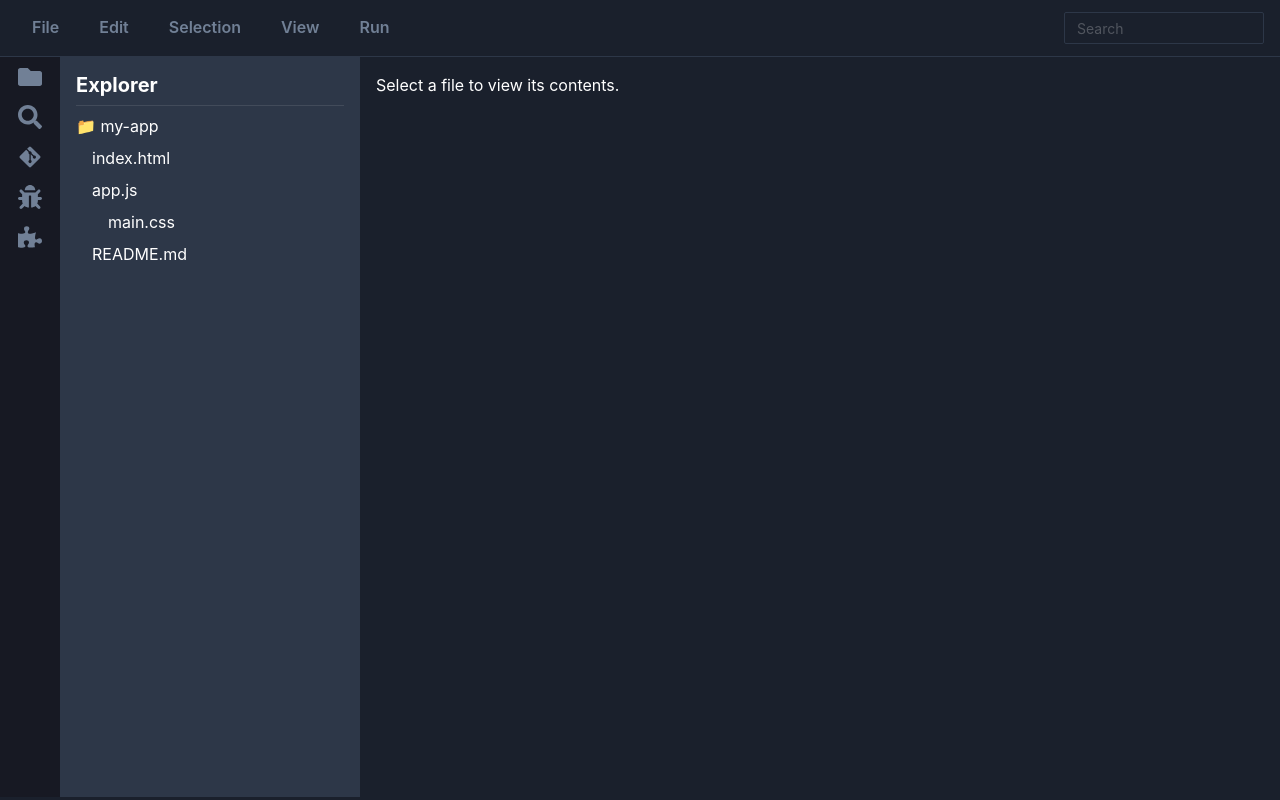
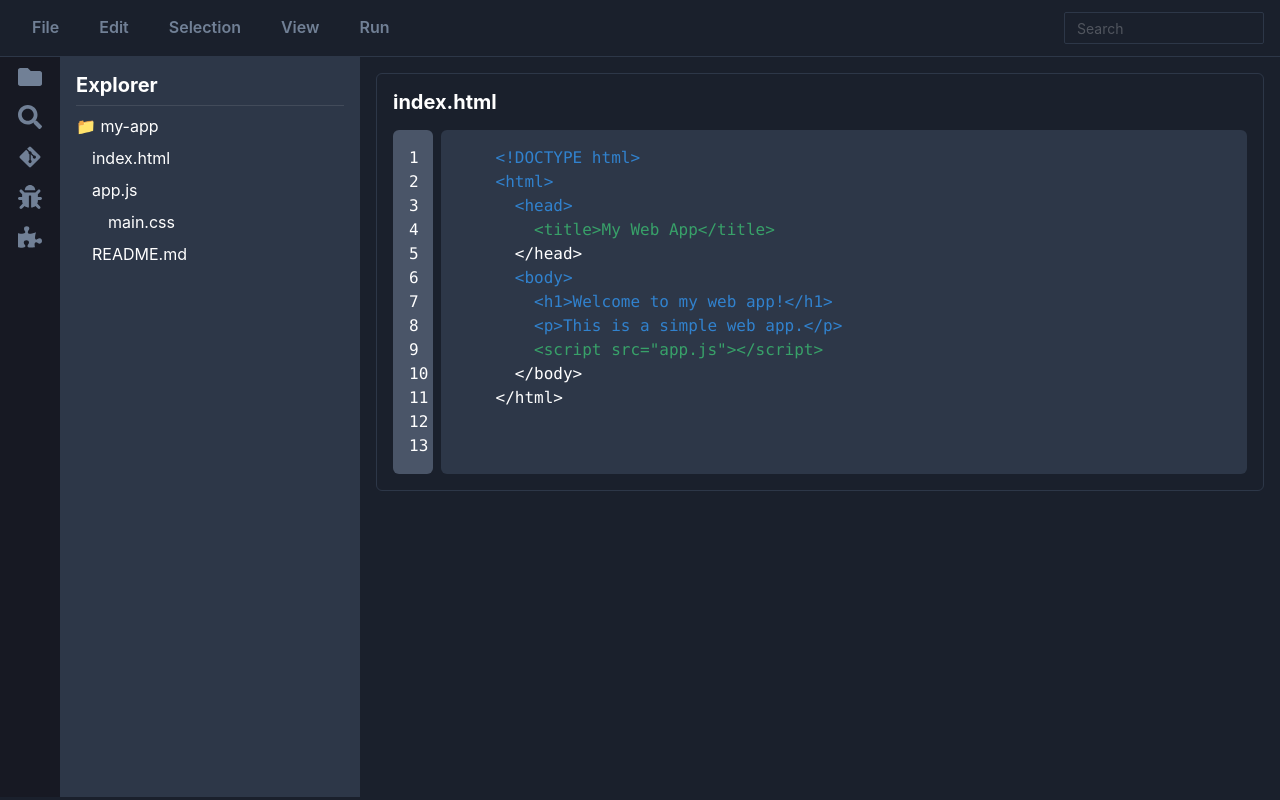
Before and after one commit to GPT-Engineer-App/code-editor-webapp, a React (Vite) app: page / in a window 1280 px wide. Built offline with nearby package versions, Linux system fonts and the light colour scheme.

Commit message:
The `index.html` file will now be shown by default in the editor when the `Index` component mounts. If the selected file exists in `mockFiles`, its contents will be displayed, otherwise the "Select a file to view its contents." message will be shown.
Prompt: Show index.html on default in the editor.

```diff
--- a/src/pages/Index.jsx
+++ b/src/pages/Index.jsx
@@ -5,7 +5,7 @@ import { FaFile, FaEdit, FaMousePointer, FaEye, FaPlay, FaSearch, FaFolder, FaCo
 
 const Index = () => {
   const { colorMode, toggleColorMode } = useColorMode();
-  const [selectedFile, setSelectedFile] = useState(null);
+  const [selectedFile, setSelectedFile] = useState("index.html");
   const bgColor = useColorModeValue("gray.100", "gray.800");
   const borderColor = useColorModeValue("gray.200", "gray.700");
   const iconColor = useColorModeValue("gray.600", "gray.500");
@@ -76,7 +76,7 @@ const Index = () => {
           ))}
         </VStack>
         <Box flex={1} p={4}>
-          {selectedFile ? (
+          {mockFiles[selectedFile] ? (
             <Box borderWidth={1} borderColor={borderColor} borderRadius="md" p={4}>
               <Heading size="md" mb={4}>
                 {selectedFile}
```
